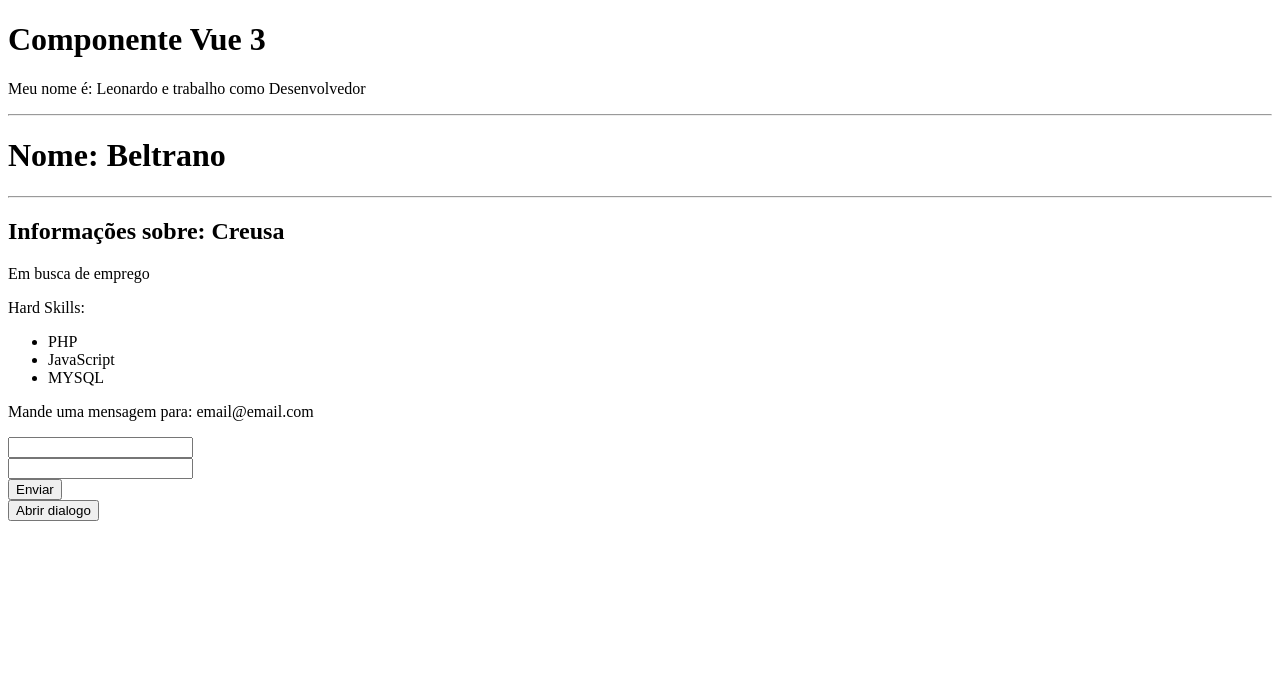
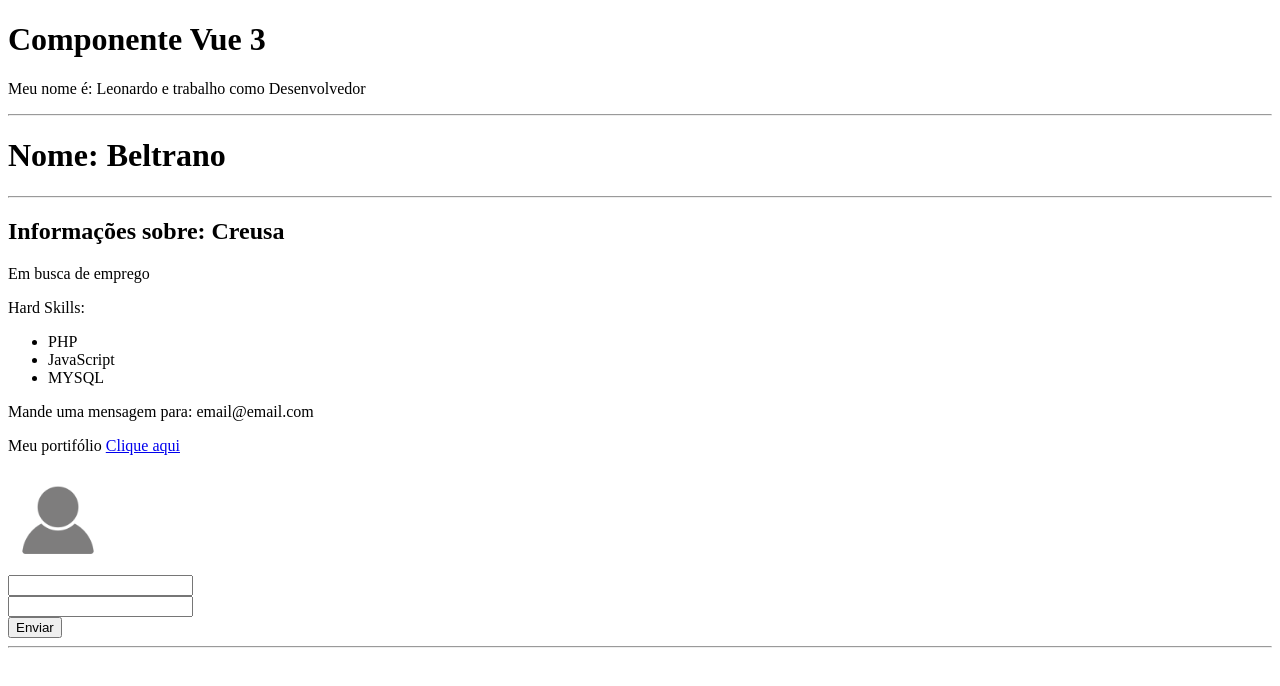
Before and after one commit to LeonardoScherer/curso_vuejs3, a Vue app in the folder 3_projeto_cli/: page / in a window 1280 px wide. Shown: the top 686 px of the page. Built offline with nearby package versions, Linux system fonts and the light colour scheme.

Commit message:
Atributos dinâmicos

```diff
--- a/3_projeto_cli/src/App.vue
+++ b/3_projeto_cli/src/App.vue
@@ -5,8 +5,9 @@
     <LifeCycle />
     <hr>
     <Pessoa />
+    <hr>
 
-    <div class="my-3">
+    <!-- <div class="my-3">
       <DialogModal v-if="openDialog">
         <div><h1>Download em andamento</h1></div>
         <div>
@@ -21,7 +22,7 @@
             Abrir dialogo
           </button>
         </div>
-    </div>
+    </div> -->
   </div>
 
 </template>
@@ -30,25 +31,25 @@
   import PrimeiroComponente from './components/PrimeiroComponente.vue'
   import LifeCycle from './components/LifeCycle.vue'
   import Pessoa from './components/Pessoa.vue'
-  import DialogModal from './components/DialogModal.vue'
+  //import DialogModal from './components/DialogModal.vue'
 
   export default {
     name: 'App',
     data() {
-      return {
+      /* return {
         openDialog: false,
-      }
+      } */
     },
     components: {
       PrimeiroComponente,
       LifeCycle,
       Pessoa,
-      DialogModal
+      /* DialogModal, */
     },
     methods: {
-      onOpenDialog() {
+      /* onOpenDialog() {
         this.openDialog = true;
-      }
+      } */
     },
   }
 </script>
--- a/3_projeto_cli/src/components/Info.vue
+++ b/3_projeto_cli/src/components/Info.vue
@@ -4,29 +4,28 @@
         <p v-else>Em busca de emprego</p>
         <p>Hard Skills:</p>
         <ul>
-            <li>
-                PHP
-            </li>
-            <li>
-                JavaScript
-            </li>
-            <li>
-                MYSQL
-            </li>
+            <li>PHP</li>
+            <li>JavaScript</li>
+            <li>MYSQL</li>
         </ul>
         <!-- .. Lembrando que v-show SEMPRE monta o elemento, apenas altera para display:none. v-if apenas se for true ;)-->
         <p v-show="mostrar_email">Mande uma mensagem para: {{ email }}</p>
+        <p>Meu portifólio <a v-bind:href="meu_link" target="_blank">Clique aqui</a></p>
+        <Picture />
     </div>
 </template>
 
 <script>
+import Picture from './Picture.vue'
     export default {
+  components: { Picture },
         name: 'Info',
         data() {
             return {
                 esta_trabalhando: false,
                 mostrar_email: true,
-                email: 'email@email.com'
+                email: 'email@email.com',
+                meu_link: 'https://google.com'
             }
         }
     }
--- /dev/null
+++ b/3_projeto_cli/src/components/Picture.vue
@@ -0,0 +1,22 @@
+<template>
+    <img :src="avatar" :alt="descricao" class="img">
+</template>
+
+<script>
+    export default {
+        name: 'Picture',
+        data() {
+            return {
+                avatar: "/img/profile.png",
+                descricao: "Imagem de perfil"
+            }
+        }
+    }
+</script>
+
+<style scoped>
+.img {
+    width: 100px;
+    height: 100px;
+}
+</style>
```
Also changed, not shown: 3_projeto_cli/public/img/profile.png (added).
